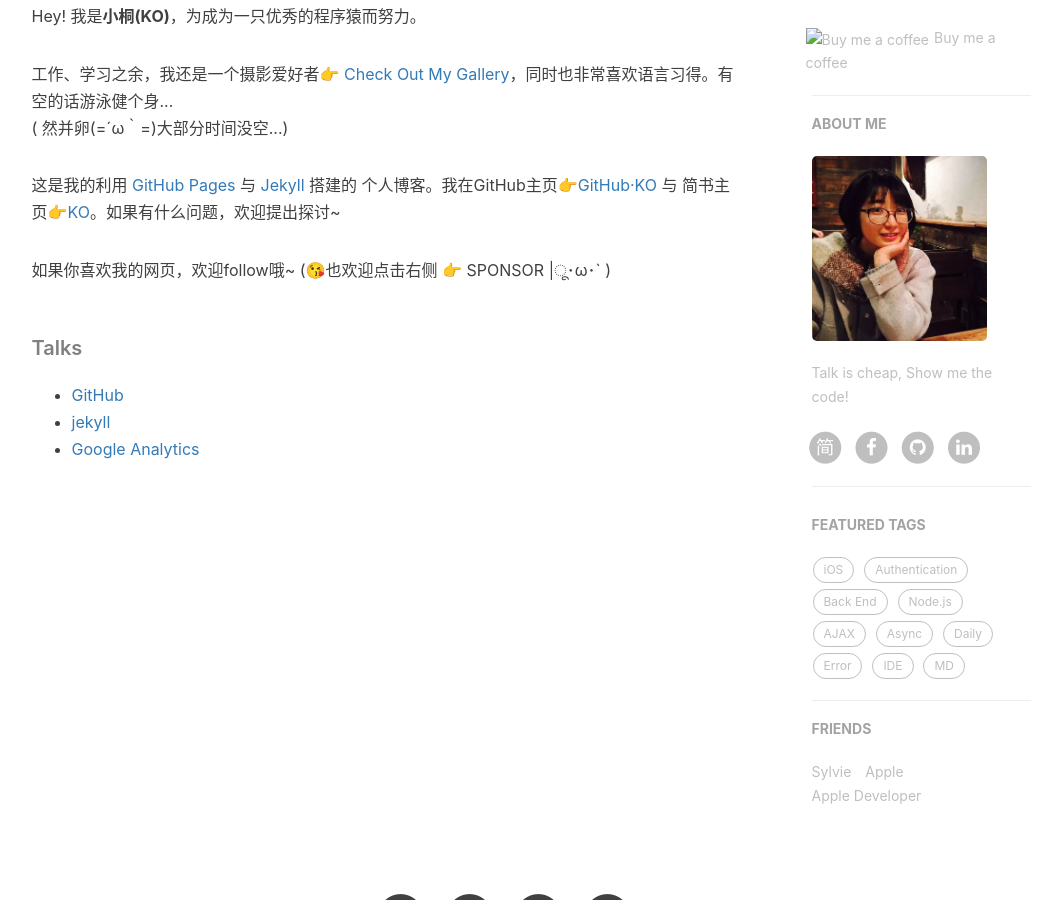
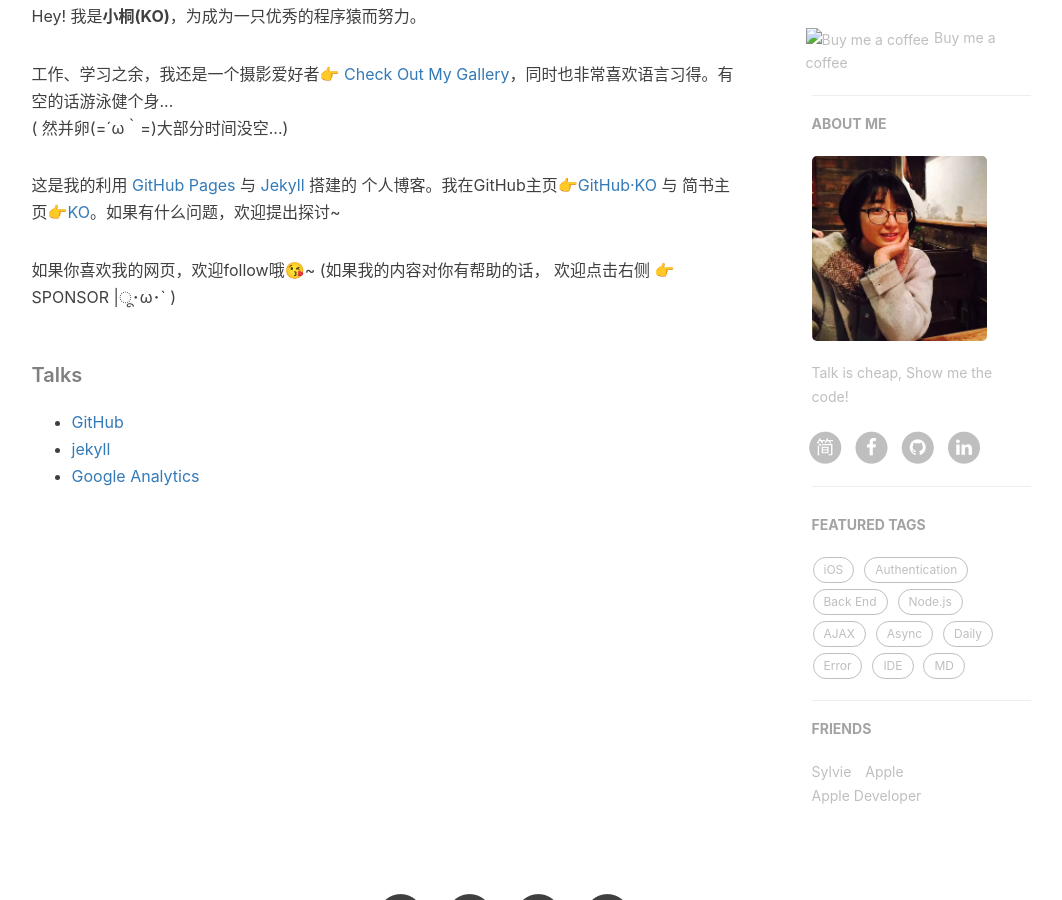
Before and after one commit to kkkokili/kkkokili.github.io, a Jekyll site: the page built from about.html, in a window 1280 px wide and 900 px high, scrolled down 556 px. Shown: the whole window, without its empty margins (136-1198 px from the left). Built offline with Jekyll 4.4.1, drawn with Linux system fonts in a browser that asks for light colours; nearby versions of some CDN libraries; comment, search, counter and statistics services are not loaded.

Commit message:
Update about.html

```diff
--- a/about.html
+++ b/about.html
@@ -24,7 +24,7 @@
 
     <p>这是我的利用 <a href="https://pages.github.com/">GitHub Pages</a> 与 <a href="http://jekyll.com.cn/">Jekyll</a> 搭建的 个人博客。我在GitHub主页<a href="https://github.com/kkkokili">👉GitHub·KO</a> 与 简书主页<a href="https://www.jianshu.com/u/acade8653476">👉KO</a>。如果有什么问题，欢迎提出探讨~</p>
 
-    <p>如果你喜欢我的网页，欢迎follow哦~ (😘也欢迎点击右侧 👉 SPONSOR |ू･ω･` )</p>
+    <p>如果你喜欢我的网页，欢迎follow哦😘~ (如果我的内容对你有帮助的话， 欢迎点击右侧 👉 SPONSOR |ू･ω･` )</p>
 
     <h5>Talks</h5>
 
```
